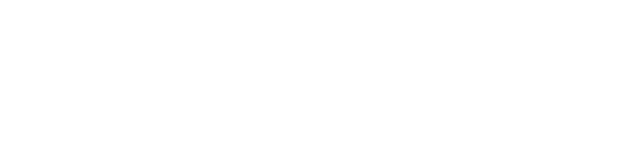
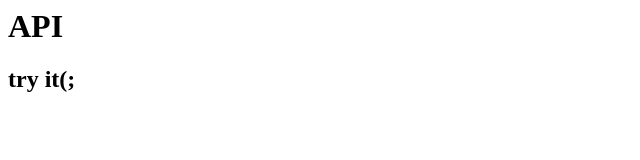
Before and after one commit to Bartek372/apiTest, a plain HTML site: page index.html in a window 1280 px wide. Shown: the whole page, without its empty margins (0-640 px from the left). Drawn offline with Linux system fonts and the light colour scheme.

Commit message:
Update index

```diff
--- a/index.html
+++ b/index.html
@@ -5,6 +5,7 @@
     </title>
   </head>
   <body>
-
+    <h1>API</h1>
+    <h2>try it(;</h2>
   </body>
 </html>
```
